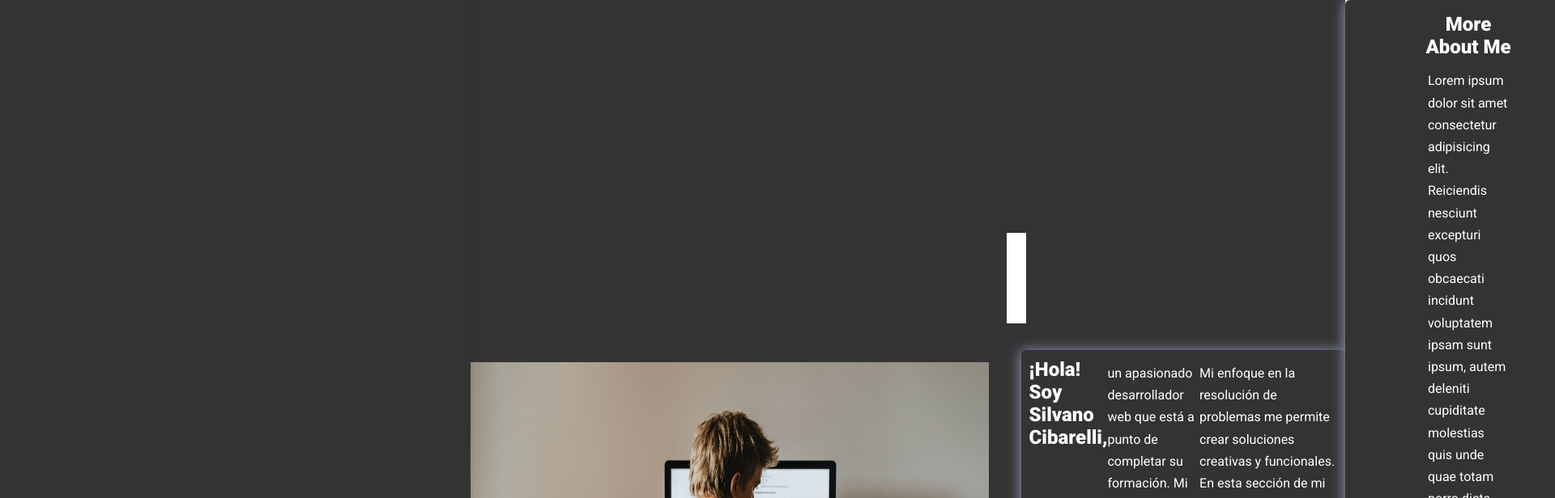
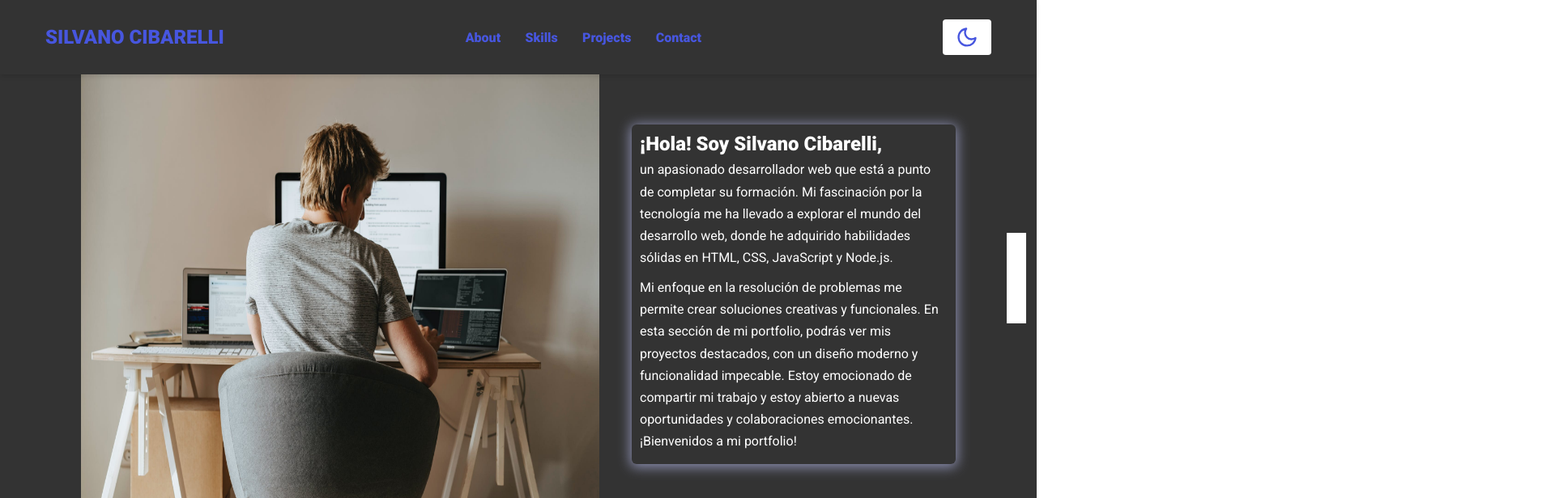
Before and after one commit to sil131/portfolio, a React (Vite) app: page / in a window 1280 px wide. Shown: the top 616 px of the page at 81% size, 1920 px wide, since content can reach past the window. Built offline with nearby package versions, Linux system fonts and the light colour scheme; some icons are missing.

Commit message:
commit12

```diff
--- a/src/App.css
+++ b/src/App.css
@@ -81,11 +81,7 @@ a:hover {
 
 body {
   font-family: var(--font-family);
-  color-scheme: dark;
-}
-div{
-  display: flex;
-}
+ }
 
 nav {
   position: sticky;
@@ -407,7 +403,7 @@ footer {
   }
   nav ul {
     position: fixed;
-    background-color: var(--primary-shadow);
+    background-color: var(--bg-color);
     flex-direction: column;
     top: 5rem;
     right: 0;
```
Also changed, not shown: 4 other files (tests, documents, lock files or other folders).
